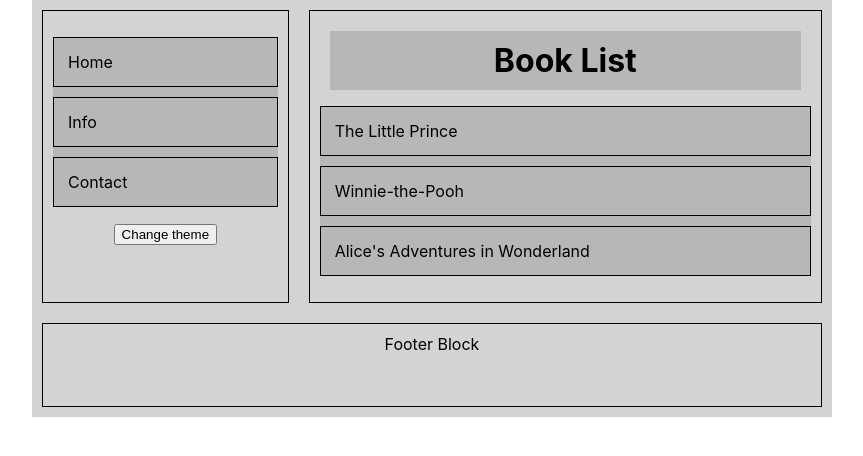
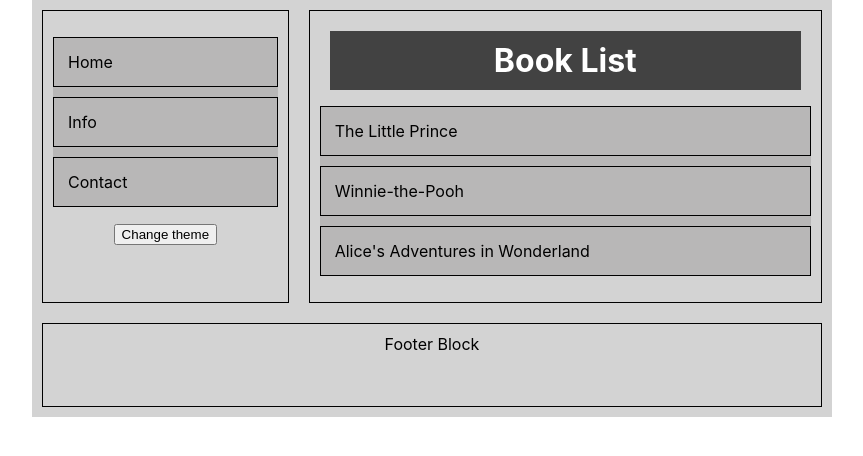
Before and after one commit to alfa-code/course-react-context, a React (Create React App) app: page / in a window 1280 px wide. Shown: the top 456 px of the page, without its empty margins (208-1071 px from the left). Built offline with nearby package versions, Linux system fonts and the light colour scheme.

Commit message:
refiled context

```diff
--- a/src/components/title.js
+++ b/src/components/title.js
@@ -4,11 +4,19 @@ import { ThemeContext } from '../contexts/context';
 export function Title() {
     return (
         <ThemeContext.Consumer>
-            { (themeContext) => (
-                    <h1 className={ themeContext.theme }>
-                        Book List
-                    </h1>
-            ) }
+            {(upperThemeContext) => {
+                return (
+                    <ThemeContext.Provider value={{ theme: upperThemeContext.theme === 'light' ? 'dark' : 'light' }}>
+                        <ThemeContext.Consumer>
+                            {(themeContext) => (
+                                <h1 className={themeContext.theme}>
+                                    Book List
+                                </h1>
+                            )}
+                        </ThemeContext.Consumer>
+                    </ThemeContext.Provider>
+                )
+            }}
         </ThemeContext.Consumer>
     )
 }
```
